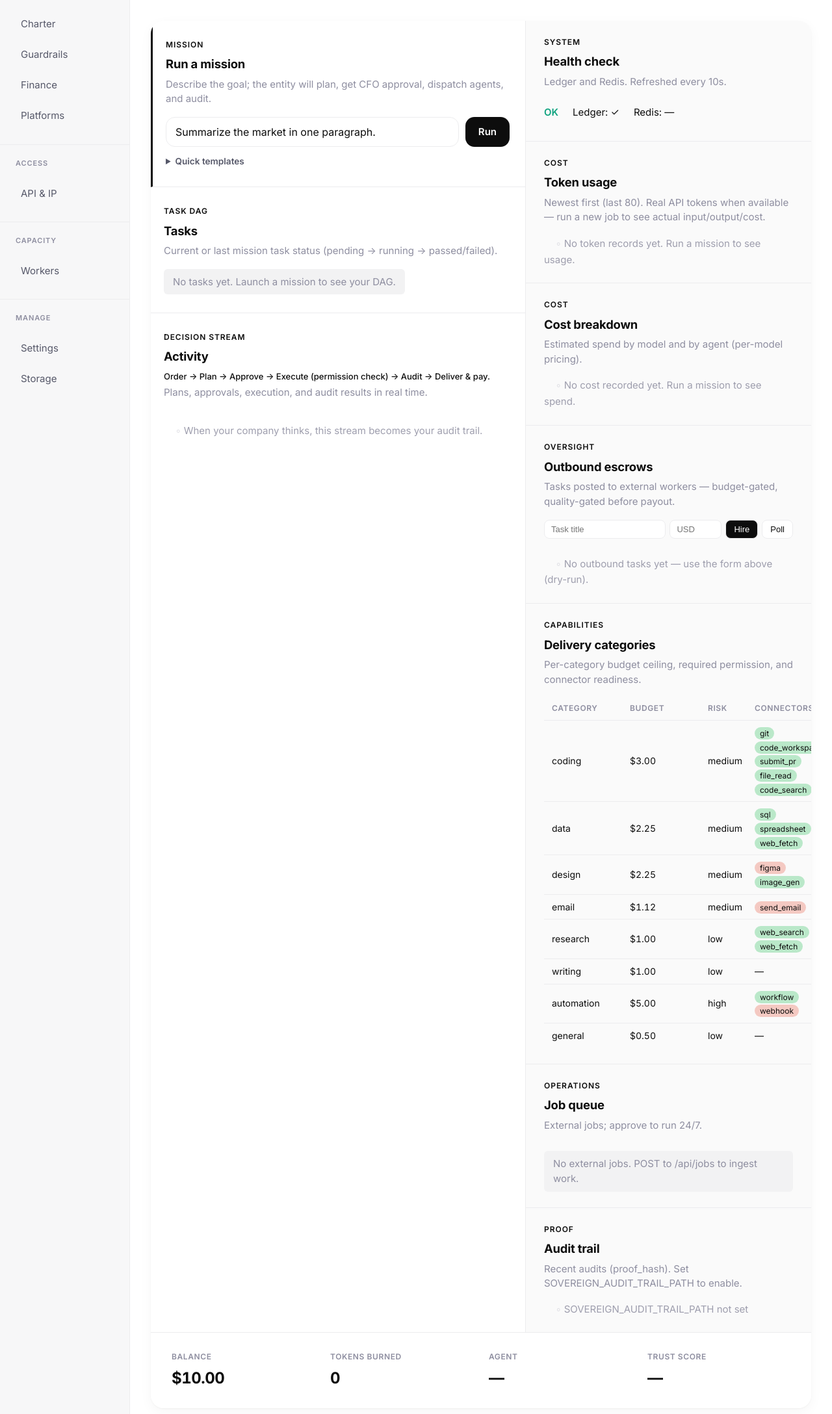
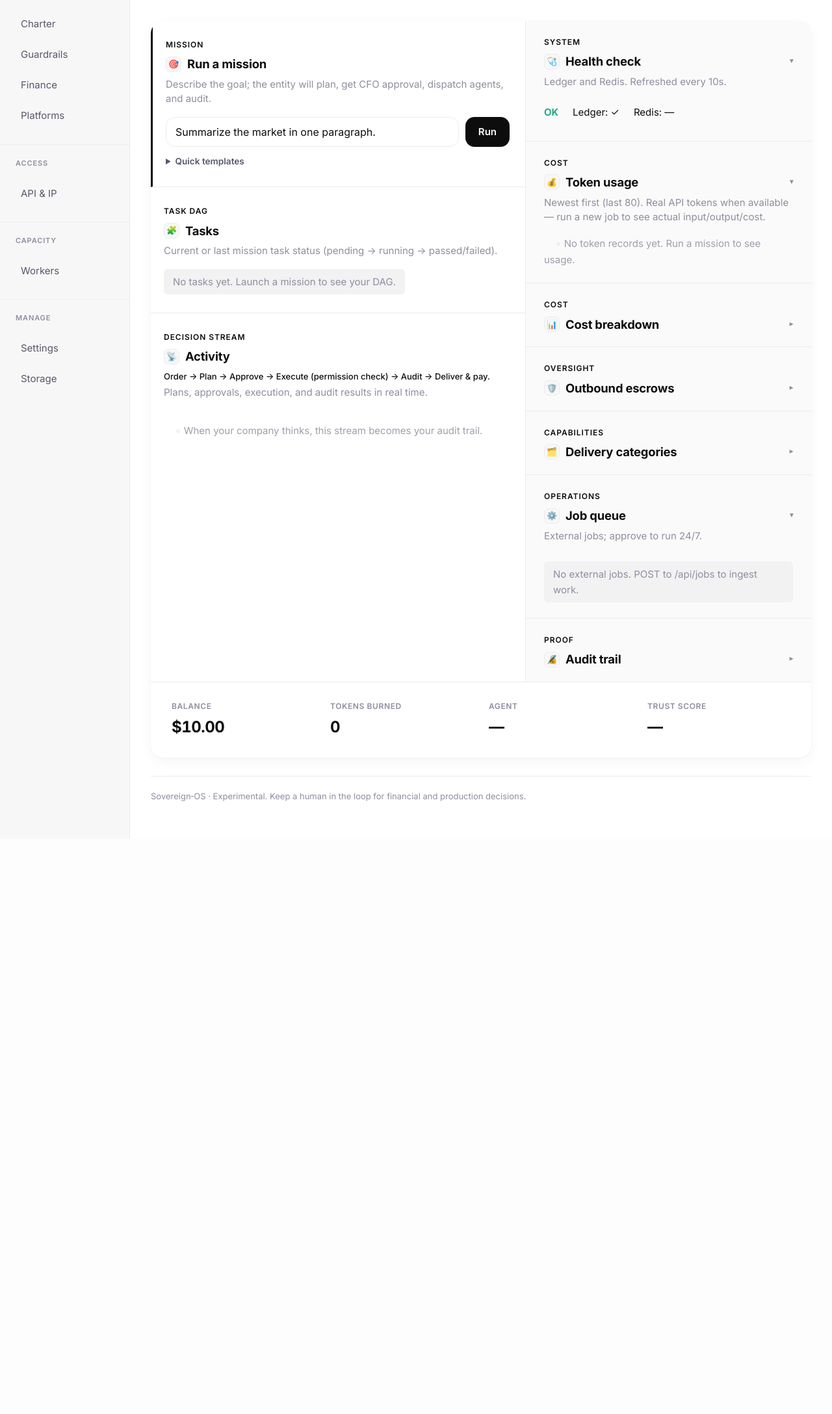
Before and after one commit to Justin0504/Sovereign-OS, a FastAPI app: page / in a window 1280 px wide. Shown: the part 223-2399 px from the top of the page at 65% size. After the commit the page ends 1514 px from the top, so only its background shows below. Run offline with FastAPI, Linux system fonts and the light colour scheme; data that the repository does not hold is empty; parts of the project's set-up code (start-up, migrations or seed data) failed here and were passed over.

Commit message:
Dashboard: colorful section icons + collapsible right column
Two UX fixes from feedback.

- Colorful section icons: each panel heading gets a small logo-style chip with a
  color glyph (🎯 mission, 🩺 health, 💰 cost, 🛡️ oversight, 🗂️ categories, ⚡
  breaker, 🔑 leases, 📈 P&L…). Adds tasteful color to the otherwise all-monochrome
  homepage, echoing the Platforms page's logo cards.
- Collapsible right column: the long sidebar (System/Cost/Oversight/Capabilities/
  Operations/Proof) is now an accordion — click a heading to collapse/expand
  (chevron indicator), state persisted in localStorage. The heavier sections
  (Cost breakdown, Outbound escrows, Delivery categories, Audit trail) collapse by
  default, so the column is short on load.

Full suite 398 passed.

Co-Authored-By: Claude Opus 4.8 <noreply@anthropic.com>

```diff
--- a/sovereign_os/web/templates/dashboard.html
+++ b/sovereign_os/web/templates/dashboard.html
@@ -699,6 +699,17 @@
     .plat-dot.down { background: var(--danger); box-shadow: 0 0 0 3px rgba(220,38,38,0.14); }
     .plat-status { font-size: 0.74rem; color: var(--text-soft); }
     .plat-open { margin-left: auto; font-size: 0.76rem; color: var(--accent); font-weight: 600; }
+
+    /* Colorful section icons (logo-chip feel, breaks the monochrome) */
+    .sec-icon { display: inline-flex; align-items: center; justify-content: center; width: 24px; height: 24px; border-radius: 7px; background: var(--bg-elevated); border: 1px solid var(--border); font-size: 13px; line-height: 1; margin-right: 9px; flex: none; }
+    .card-heading { display: flex; align-items: center; }
+    /* Collapsible right-column sections */
+    .sidebar .panel-section > .card-heading { cursor: pointer; user-select: none; }
+    .sidebar .panel-section > .card-heading:hover { color: var(--accent-link); }
+    .sec-chev { margin-left: auto; color: var(--text-muted); font-size: 0.66rem; transition: transform var(--dur-fast) var(--ease-out); }
+    .panel-section.collapsed > .card-heading .sec-chev { transform: rotate(-90deg); }
+    .panel-section.collapsed > *:not(.card-title):not(.card-heading) { display: none; }
+    .panel-section.collapsed { padding-bottom: 14px; }
 
     /* Rounded, on-theme webkit scrollbars everywhere. */
     ::-webkit-scrollbar { width: 8px; height: 8px; }
@@ -1792,6 +1803,47 @@
         }).observe(el, { childList: true, characterData: true, subtree: true });
       });
     })();
+
+    // Colorful section icons + collapsible right-column sections.
+    (function() {
+      var ICONS = {
+        "Run a mission": "🎯", "Tasks": "🧩", "Activity": "📡",
+        "Health check": "🩺", "Token usage": "💰", "Cost breakdown": "📊",
+        "Outbound escrows": "🛡️", "Delivery categories": "🗂️", "Job queue": "⚙️", "Audit trail": "🔏",
+        "Session guard": "⚡", "Active capability leases": "🔑", "Agent trust": "🤝",
+        "Profit by lane": "📈", "Run a mission ": "🎯"
+      };
+      // 1) collapse the (long) right column — capture label BEFORE injecting an icon.
+      var DEFAULT_COLLAPSED = { "Cost breakdown": 1, "Outbound escrows": 1, "Delivery categories": 1, "Audit trail": 1 };
+      document.querySelectorAll(".sidebar .panel-section").forEach(function(sec) {
+        var h = sec.querySelector(".card-heading"); if (!h) return;
+        var label = h.textContent.trim();
+        h.setAttribute("data-label", label);
+        var chev = document.createElement("span"); chev.className = "sec-chev"; chev.textContent = "▾";
+        h.appendChild(chev);
+        var saved = null; try { saved = localStorage.getItem("sec_" + label); } catch (e) {}
+        var collapsed = (saved === null) ? !!DEFAULT_COLLAPSED[label] : (saved === "1");
+        if (collapsed) sec.classList.add("collapsed");
+        h.addEventListener("click", function() {
+          sec.classList.toggle("collapsed");
+          try { localStorage.setItem("sec_" + label, sec.classList.contains("collapsed") ? "1" : "0"); } catch (e) {}
+        });
+      });
+      // 2) colorful icon chips on panel headings (prefix match tolerates trailing badges).
+      function iconFor(label) {
+        if (ICONS[label]) return ICONS[label];
+        for (var k in ICONS) { if (label.indexOf(k) === 0) return ICONS[k]; }
+        return null;
+      }
+      document.querySelectorAll(".content-panel .card-heading").forEach(function(h) {
+        var label = (h.getAttribute("data-label") || h.textContent).trim();
+        var em = iconFor(label);
+        if (em && !h.querySelector(".sec-icon")) {
+          var s = document.createElement("span"); s.className = "sec-icon"; s.textContent = em;
+          h.insertBefore(s, h.firstChild);
+        }
+      });
+    })();
   </script>
 </body>
 </html>
```
Also changed, not shown: tests/test_web_governance_api.py (+3 -0 lines).
